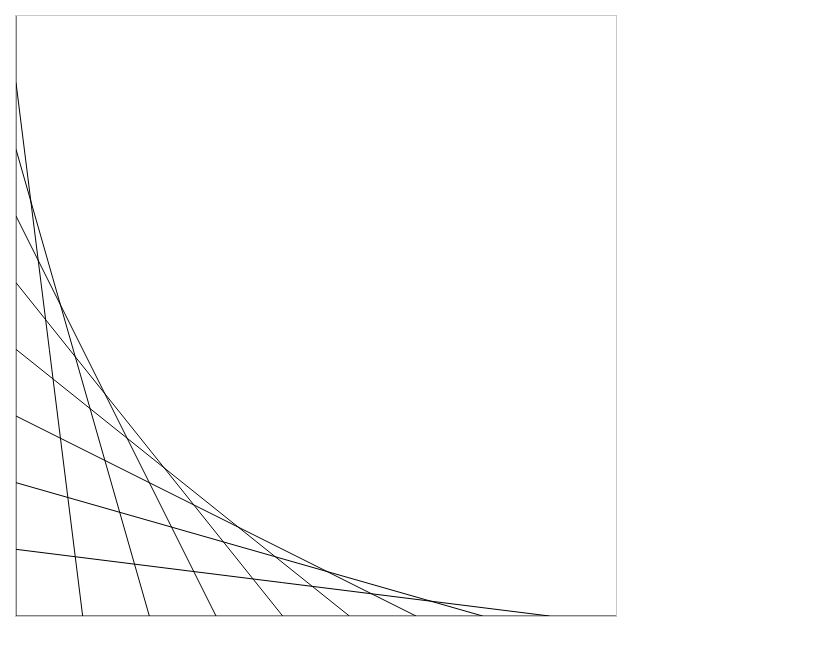
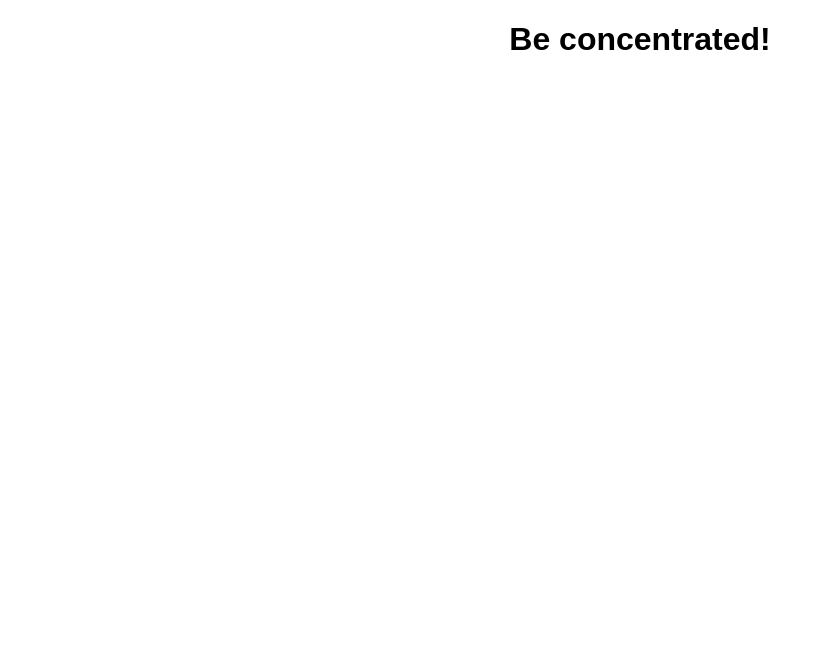
Before and after one commit to seriouscircus/pomodore-tracker, a website built with Parcel: page index.html in a window 1280 px wide. Shown: the whole page, without its empty margins (0-816 px from the left). Built offline with nearby package versions, Linux system fonts and the light colour scheme.

Commit message:
clean up

```diff
--- a/index.html
+++ b/index.html
@@ -6,9 +6,7 @@
   </head>
 
   <body>
-    <div id="app">
-      <canvas width="600" height="600" />
-    </div>
+    <h1>Be concentrated!</h1>
 
     <script src="src/index.js"></script>
   </body>
--- a/src/index.js
+++ b/src/index.js
@@ -1,20 +1 @@
 import './styles.css';
-
-var context = document.querySelector('canvas').getContext('2d');
-
-const index = 10;
-const width = context.canvas.width;
-const height = context.canvas.height;
-
-for (let i = 0; i < index; i = i + 1) {
-  const x = (i * width) / (index - 1);
-  const y = (i * height) / (index - 1);
-  drawLine(0, y, x, height);
-}
-
-function drawLine(x1, y1, x2, y2) {
-  context.beginPath();
-  context.moveTo(x1, y1);
-  context.lineTo(x2, y2);
-  context.stroke();
-}
--- a/src/styles.css
+++ b/src/styles.css
@@ -1,8 +1,5 @@
 body {
   font-family: sans-serif;
   margin: 15px;
+  text-align: center;
 }
-
-canvas {
-  border: 1px solid rgb(200, 200, 200);
-}
```
Also changed, not shown: README.md.
